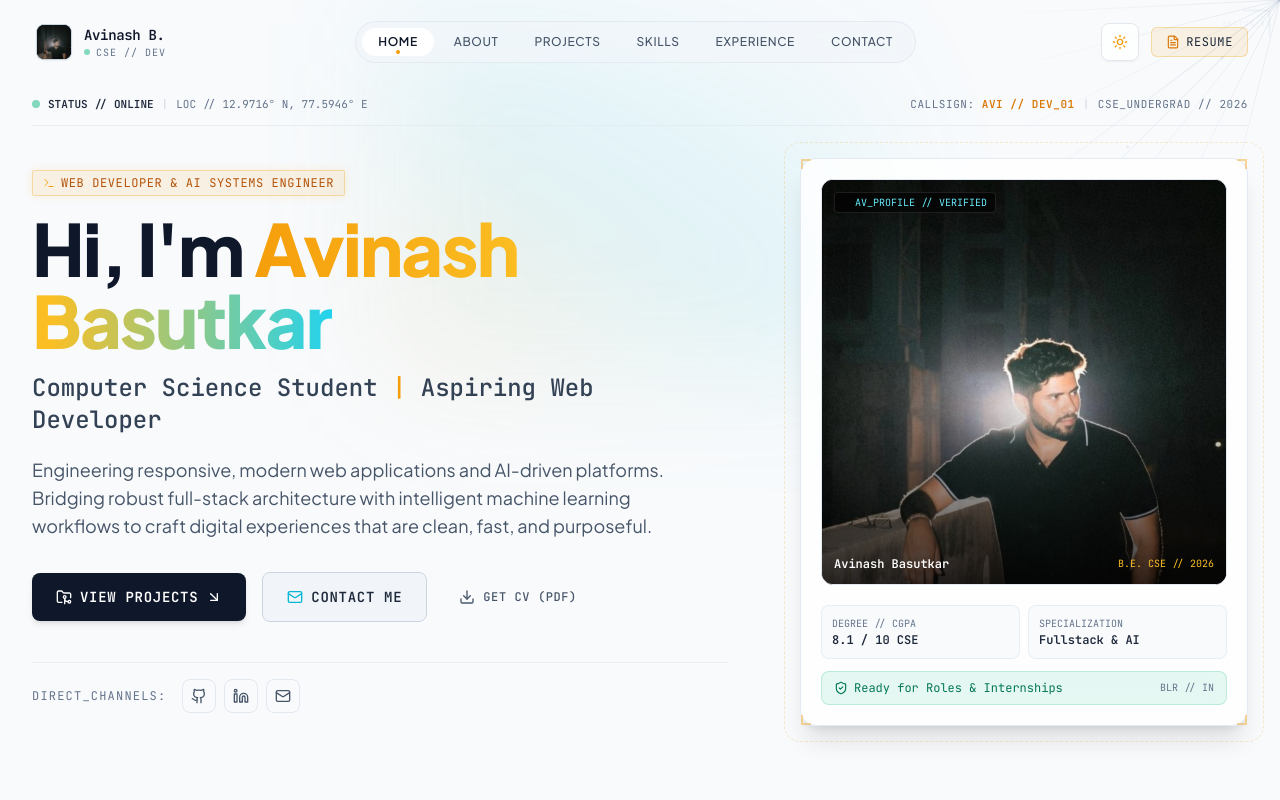
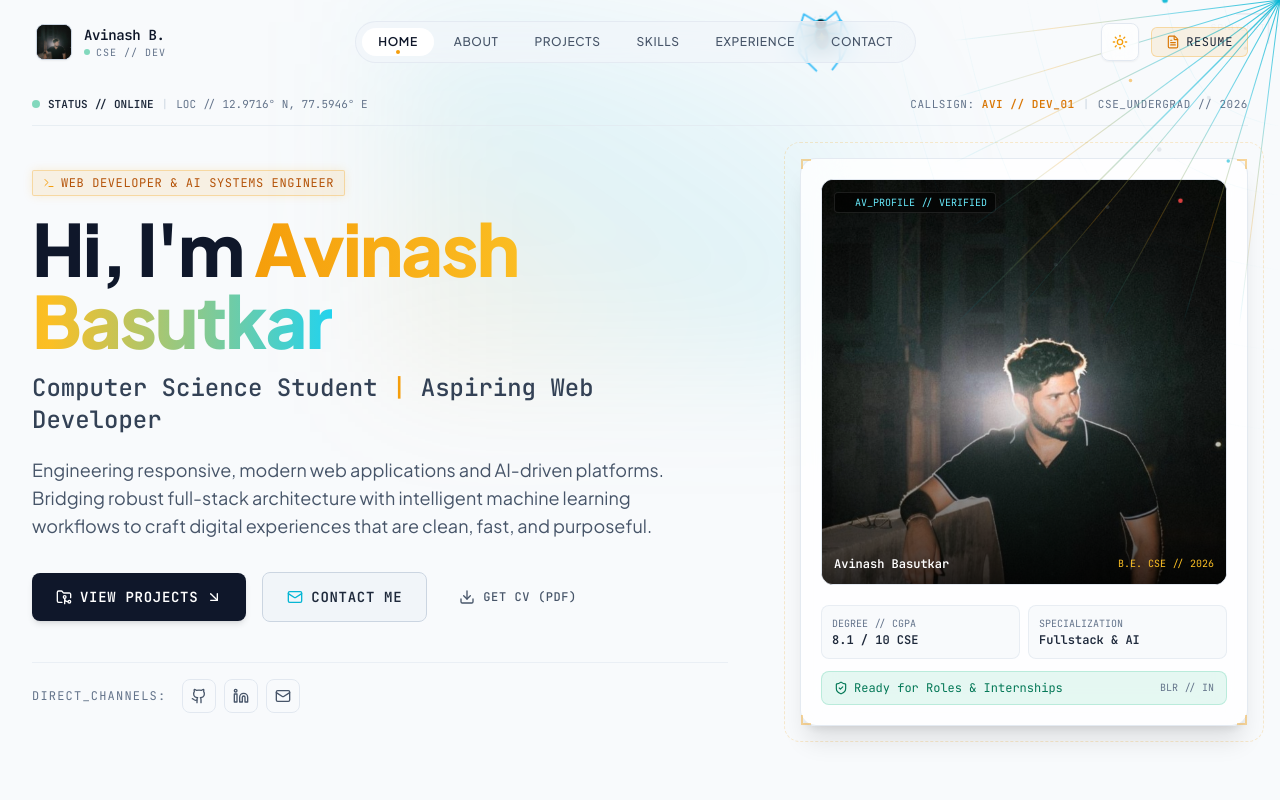
Before and after one commit to avibasutkar/avifolio, a React (Vite) app: page / in a window 1280 px wide. Shown: the top 800 px of the page. Built offline with nearby package versions, Linux system fonts and the light colour scheme.

Commit message:
Add hanging spider dangling from the top-right corner Spider-Man web

```diff
--- a/src/components/Hero.tsx
+++ b/src/components/Hero.tsx
@@ -16,8 +16,8 @@ export const Hero: React.FC = () => {
       id="home"
       className="relative min-h-[92vh] flex items-center justify-center pt-24 pb-16 overflow-hidden"
     >
-      {/* Spider-Man Inspired Web Pattern - Upper Right Corner */}
-      <SpiderWeb className="z-0" />
+      {/* Spider-Man Inspired Web Pattern with Hanging Spider - Upper Right Corner */}
+      <SpiderWeb className="z-20" />
 
       {/* Subtle Tactical Grid Background */}
       <div className="absolute inset-0 pointer-events-none bg-grid-pattern-light dark:bg-grid-pattern opacity-60 [mask-image:radial-gradient(ellipse_60%_50%_at_50%_45%,#000_70%,transparent_100%)]" />
--- a/src/components/SpiderWeb.tsx
+++ b/src/components/SpiderWeb.tsx
@@ -1,122 +1,370 @@
-import React from 'react';
+import React, { useState } from 'react';
 
 interface SpiderWebProps {
   className?: string;
 }
 
 export const SpiderWeb: React.FC<SpiderWebProps> = ({ className = '' }) => {
+  const [isHovered, setIsHovered] = useState(false);
+
   return (
     <div
       aria-hidden="true"
-      className={`absolute top-0 right-0 pointer-events-none select-none overflow-hidden transition-opacity duration-700 ${className}`}
+      className={`absolute top-0 right-0 pointer-events-auto select-none overflow-visible transition-opacity duration-700 ${className}`}
       style={{
-        width: 'min(420px, 90vw)',
-        height: 'min(420px, 90vw)',
+        width: 'min(460px, 92vw)',
+        height: 'min(460px, 92vw)',
       }}
+      onMouseEnter={() => setIsHovered(true)}
+      onMouseLeave={() => setIsHovered(false)}
     >
       <svg
         viewBox="0 0 400 400"
         fill="none"
         xmlns="http://www.w3.org/2000/svg"
-        className="w-full h-full text-slate-400/25 dark:text-cyan-400/20 group-hover:dark:text-cyan-400/35 transition-colors duration-500"
+        className="w-full h-full overflow-visible"
       >
         <defs>
-          <radialGradient id="webGradient" cx="100%" cy="0%" r="100%" fx="100%" fy="0%">
-            <stop offset="0%" stopColor="currentColor" stopOpacity="0.85" />
-            <stop offset="45%" stopColor="currentColor" stopOpacity="0.45" />
-            <stop offset="85%" stopColor="currentColor" stopOpacity="0.12" />
-            <stop offset="100%" stopColor="currentColor" stopOpacity="0" />
+          {/* Web Glow Gradient */}
+          <radialGradient id="spidyWebGrad" cx="100%" cy="0%" r="100%" fx="100%" fy="0%">
+            <stop offset="0%" stopColor="#06b6d4" stopOpacity="0.85" />
+            <stop offset="35%" stopColor="#06b6d4" stopOpacity="0.45" />
+            <stop offset="70%" stopColor="#f59e0b" stopOpacity="0.25" />
+            <stop offset="95%" stopColor="#06b6d4" stopOpacity="0.08" />
+            <stop offset="100%" stopColor="#06b6d4" stopOpacity="0" />
           </radialGradient>
-          <filter id="webGlow" x="-20%" y="-20%" width="140%" height="140%">
-            <feGaussianBlur stdDeviation="1" result="blur" />
+
+          {/* Hanging Silk Strand Gradient */}
+          <linearGradient id="spidySilkGrad" x1="0%" y1="0%" x2="0%" y2="100%">
+            <stop offset="0%" stopColor="#06b6d4" stopOpacity="0.2" />
+            <stop offset="40%" stopColor="#38bdf8" stopOpacity="0.7" />
+            <stop offset="100%" stopColor="#ef4444" stopOpacity="0.9" />
+          </linearGradient>
+
+          {/* Spider Body Gradient */}
+          <linearGradient id="spiderBodyGrad" x1="0%" y1="0%" x2="100%" y2="100%">
+            <stop offset="0%" stopColor="#1e293b" />
+            <stop offset="60%" stopColor="#0f172a" />
+            <stop offset="100%" stopColor="#e11d48" />
+          </linearGradient>
+
+          {/* Red Spider Glow Filter */}
+          <filter id="spiderGlow" x="-50%" y="-50%" width="200%" height="200%">
+            <feGaussianBlur stdDeviation="2.5" result="blur" />
             <feComposite in="SourceGraphic" in2="blur" operator="over" />
           </filter>
         </defs>
 
-        {/* Outer subtle glow circle */}
-        <circle cx="400" cy="0" r="320" stroke="url(#webGradient)" strokeWidth="0.5" strokeDasharray="3 6" opacity="0.4" />
+        <style>
+          {`
+            @keyframes pendulumSwing {
+              0% {
+                transform: rotate(4.5deg);
+              }
+              50% {
+                transform: rotate(-4.5deg);
+              }
+              100% {
+                transform: rotate(4.5deg);
+              }
+            }
 
-        {/* Primary Radial Strands (originating from top right corner 400,0) */}
-        <line x1="400" y1="0" x2="0" y2="400" stroke="url(#webGradient)" strokeWidth="1" />
-        <line x1="400" y1="0" x2="30" y2="280" stroke="url(#webGradient)" strokeWidth="0.8" />
-        <line x1="400" y1="0" x2="100" y2="380" stroke="url(#webGradient)" strokeWidth="0.8" />
-        <line x1="400" y1="0" x2="200" y2="400" stroke="url(#webGradient)" strokeWidth="0.8" />
-        <line x1="400" y1="0" x2="300" y2="400" stroke="url(#webGradient)" strokeWidth="0.8" />
-        <line x1="400" y1="0" x2="0" y2="200" stroke="url(#webGradient)" strokeWidth="0.8" />
-        <line x1="400" y1="0" x2="0" y2="100" stroke="url(#webGradient)" strokeWidth="0.8" />
-        <line x1="400" y1="0" x2="0" y2="300" stroke="url(#webGradient)" strokeWidth="0.8" />
-        <line x1="400" y1="0" x2="0" y2="20" stroke="url(#webGradient)" strokeWidth="0.8" />
+            @keyframes spiderClimbBob {
+              0%, 100% {
+                transform: translateY(0px);
+              }
+              50% {
+                transform: translateY(6px);
+              }
+            }
 
-        {/* Concentric Web Arcs (Tier 1 - closest to corner) */}
+            @keyframes pulseEye {
+              0%, 100% {
+                opacity: 0.85;
+                filter: drop-shadow(0 0 2px #ef4444);
+              }
+              50% {
+                opacity: 1;
+                filter: drop-shadow(0 0 6px #f43f5e);
+              }
+            }
+
+            .spidy-pendulum {
+              transform-origin: 300px 0px;
+              animation: pendulumSwing 4.5s ease-in-out infinite;
+              will-change: transform;
+            }
+
+            .spidy-bob {
+              animation: spiderClimbBob 3s ease-in-out infinite;
+              will-change: transform;
+            }
+
+            .spidy-eye-pulse {
+              animation: pulseEye 2s ease-in-out infinite;
+            }
+
+            @media (prefers-reduced-motion: reduce) {
+              .spidy-pendulum, .spidy-bob, .spidy-eye-pulse {
+                animation: none !important;
+              }
+            }
+          `}
+        </style>
+
+        {/* ======================================================== */}
+        {/* SPIDER-MAN CORNER WEB STRUCTURE                         */}
+        {/* ======================================================== */}
+        <g className="text-slate-400/25 dark:text-cyan-400/25 transition-colors duration-500">
+          {/* Subtle Outer Radius Frame */}
+          <circle cx="400" cy="0" r="360" stroke="url(#spidyWebGrad)" strokeWidth="0.5" strokeDasharray="3 7" opacity="0.4" />
+          <circle cx="400" cy="0" r="280" stroke="url(#spidyWebGrad)" strokeWidth="0.5" strokeDasharray="2 5" opacity="0.3" />
+
+          {/* Primary Radial Structural Anchor Strands (Origin 400, 0) */}
+          <line x1="400" y1="0" x2="0" y2="400" stroke="url(#spidyWebGrad)" strokeWidth="1.2" />
+          <line x1="400" y1="0" x2="20" y2="280" stroke="url(#spidyWebGrad)" strokeWidth="0.9" />
+          <line x1="400" y1="0" x2="80" y2="380" stroke="url(#spidyWebGrad)" strokeWidth="0.9" />
+          <line x1="400" y1="0" x2="180" y2="400" stroke="url(#spidyWebGrad)" strokeWidth="0.9" />
+          <line x1="400" y1="0" x2="280" y2="400" stroke="url(#spidyWebGrad)" strokeWidth="0.9" />
+          <line x1="400" y1="0" x2="350" y2="400" stroke="url(#spidyWebGrad)" strokeWidth="0.9" />
+          <line x1="400" y1="0" x2="0" y2="200" stroke="url(#spidyWebGrad)" strokeWidth="0.9" />
+          <line x1="400" y1="0" x2="0" y2="120" stroke="url(#spidyWebGrad)" strokeWidth="0.9" />
+          <line x1="400" y1="0" x2="0" y2="50" stroke="url(#spidyWebGrad)" strokeWidth="0.9" />
+
+          {/* Concentric Drooping Spider-Man Web Arcs */}
+          {/* Tier 1 - closest to the ceiling corner */}
           <path
-          d="M 330 0 Q 330 35 345 55 Q 365 70 400 70"
-          stroke="url(#webGradient)"
-          strokeWidth="0.75"
+            d="M 350 0 Q 355 25 370 42 Q 385 50 400 50"
+            stroke="url(#spidyWebGrad)"
+            strokeWidth="0.8"
             fill="none"
           />
 
           {/* Tier 2 */}
           <path
-          d="M 270 0 Q 275 60 300 95 Q 335 125 400 130"
-          stroke="url(#webGradient)"
-          strokeWidth="0.75"
+            d="M 300 0 Q 310 50 338 85 Q 368 105 400 110"
+            stroke="url(#spidyWebGrad)"
+            strokeWidth="0.85"
             fill="none"
           />
 
           {/* Tier 3 */}
           <path
-          d="M 210 0 Q 220 85 255 140 Q 305 185 400 190"
-          stroke="url(#webGradient)"
-          strokeWidth="0.75"
+            d="M 240 0 Q 255 75 295 130 Q 350 165 400 170"
+            stroke="url(#spidyWebGrad)"
+            strokeWidth="0.85"
             fill="none"
           />
 
           {/* Tier 4 */}
           <path
-          d="M 150 0 Q 165 115 210 185 Q 275 245 400 250"
-          stroke="url(#webGradient)"
-          strokeWidth="0.75"
+            d="M 180 0 Q 200 105 250 180 Q 320 225 400 235"
+            stroke="url(#spidyWebGrad)"
+            strokeWidth="0.8"
             fill="none"
           />
 
           {/* Tier 5 */}
           <path
-          d="M 90 0 Q 110 145 165 230 Q 240 305 400 310"
-          stroke="url(#webGradient)"
+            d="M 120 0 Q 145 138 205 230 Q 285 295 400 305"
+            stroke="url(#spidyWebGrad)"
             strokeWidth="0.75"
             fill="none"
           />
 
-        {/* Tier 6 - outer web span */}
+          {/* Tier 6 */}
           <path
-          d="M 30 0 Q 55 175 120 275 Q 210 365 400 370"
-          stroke="url(#webGradient)"
-          strokeWidth="0.65"
+            d="M 60 0 Q 90 170 155 280 Q 250 360 400 375"
+            stroke="url(#spidyWebGrad)"
+            strokeWidth="0.7"
             fill="none"
           />
 
-        {/* Subtle Geometric Web Intersection Nodes */}
-        <circle cx="345" cy="55" r="1.5" fill="currentColor" opacity="0.6" />
-        <circle cx="300" cy="95" r="1.5" fill="currentColor" opacity="0.6" />
-        <circle cx="255" cy="140" r="1.5" fill="currentColor" opacity="0.6" />
-        <circle cx="210" cy="185" r="1.5" fill="currentColor" opacity="0.6" />
-        <circle cx="165" cy="230" r="1.5" fill="currentColor" opacity="0.6" />
-        <circle cx="120" cy="275" r="1.5" fill="currentColor" opacity="0.6" />
+          {/* Spiderweb Geometric Nodes / Droplets */}
+          <circle cx="370" cy="42" r="1.5" fill="currentColor" opacity="0.7" />
+          <circle cx="338" cy="85" r="1.7" fill="currentColor" opacity="0.7" />
+          <circle cx="295" cy="130" r="2" fill="currentColor" opacity="0.8" />
+          <circle cx="250" cy="180" r="1.8" fill="currentColor" opacity="0.7" />
+          <circle cx="205" cy="230" r="1.6" fill="currentColor" opacity="0.6" />
+          <circle cx="155" cy="280" r="1.5" fill="currentColor" opacity="0.5" />
 
-        {/* Tactical HUD Corner Accent framing the web motif */}
-        <path d="M 390 10 L 390 35" stroke="currentColor" strokeWidth="1.5" opacity="0.5" />
-        <path d="M 365 10 L 390 10" stroke="currentColor" strokeWidth="1.5" opacity="0.5" />
+          {/* Additional Intersection Nodes */}
+          <circle cx="355" cy="140" r="1.5" fill="#06b6d4" opacity="0.6" />
+          <circle cx="270" cy="70" r="1.5" fill="#f59e0b" opacity="0.5" />
+
+          {/* Tactical Corner Framing Overlay */}
+          <path d="M 390 12 L 390 38" stroke="currentColor" strokeWidth="1.5" opacity="0.6" />
+          <path d="M 362 12 L 390 12" stroke="currentColor" strokeWidth="1.5" opacity="0.6" />
           <text
-          x="345"
-          y="25"
+            x="340"
+            y="26"
             fill="currentColor"
             fontSize="7"
-          fontFamily="monospace"
-          opacity="0.4"
+            fontFamily="'Chakra Petch', monospace"
+            opacity="0.5"
+            letterSpacing="1.5"
+          >
+            SPIDY_NET // SECTOR_01
+          </text>
+        </g>
+
+        {/* ======================================================== */}
+        {/* HANGING SPIDER-MAN SPIDER & SILK THREAD                  */}
+        {/* Anchored at (300, 0) and hanging down gracefully         */}
+        {/* ======================================================== */}
+        <g
+          className={`spidy-pendulum cursor-pointer transition-all duration-300 ${
+            isHovered ? 'scale-105' : ''
+          }`}
+          style={{ transformOrigin: '300px 0px' }}
+        >
+          {/* Glowing Silk Thread */}
+          <line
+            x1="300"
+            y1="0"
+            x2="300"
+            y2="175"
+            stroke="url(#spidySilkGrad)"
+            strokeWidth="1.2"
+            strokeDasharray="4 1"
+          />
+
+          {/* Anchor node on top strand */}
+          <circle cx="300" cy="0" r="2.5" fill="#06b6d4" opacity="0.9" />
+
+          {/* Dangling Silk Node at Spider Attachment */}
+          <circle cx="300" cy="175" r="2" fill="#ef4444" opacity="0.9" />
+
+          {/* Hanging Spider Container with subtle bobbing motion */}
+          <g
+            className="spidy-bob"
+            transform="translate(300, 195)"
+            filter={isHovered ? 'url(#spiderGlow)' : undefined}
+          >
+            {/* SPIDER LEGS (8 Articulated Legs: 4 Left, 4 Right) */}
+            <g
+              stroke={isHovered ? '#f43f5e' : '#38bdf8'}
+              strokeWidth="1.6"
+              strokeLinecap="round"
+              strokeLinejoin="round"
+              fill="none"
+              className="transition-colors duration-300"
+              opacity="0.95"
+            >
+              {/* Pair 1: Front Legs reaching downwards */}
+              {/* Left Front Leg */}
+              <path d="M -3 -8 L -14 -16 L -18 -6 L -16 6" />
+              {/* Right Front Leg */}
+              <path d="M 3 -8 L 14 -16 L 18 -6 L 16 6" />
+
+              {/* Pair 2: Middle-Front Legs */}
+              {/* Left Middle-Front */}
+              <path d="M -4 -4 L -18 -8 L -23 4 L -19 16" />
+              {/* Right Middle-Front */}
+              <path d="M 4 -4 L 18 -8 L 23 4 L 19 16" />
+
+              {/* Pair 3: Middle-Rear Legs */}
+              {/* Left Middle-Rear */}
+              <path d="M -4 2 L -19 4 L -21 16 L -15 26" />
+              {/* Right Middle-Rear */}
+              <path d="M 4 2 L 18 4 L 21 16 L 15 26" />
+
+              {/* Pair 4: Rear Legs extending up towards the silk thread */}
+              {/* Left Rear Leg */}
+              <path d="M -3 6 L -15 14 L -14 26 L -7 34" />
+              {/* Right Rear Leg */}
+              <path d="M 3 6 L 15 14 L 14 26 L 7 34" />
+            </g>
+
+            {/* SPIDER BODY */}
+            {/* Abdomen (Tapered oval lower body) */}
+            <ellipse
+              cx="0"
+              cy="6"
+              rx="6.5"
+              ry="9.5"
+              fill="url(#spiderBodyGrad)"
+              stroke={isHovered ? '#ef4444' : '#06b6d4'}
+              strokeWidth="1.2"
+              className="transition-colors duration-300"
+            />
+
+            {/* Cephalothorax (Upper chest/head) */}
+            <ellipse
+              cx="0"
+              cy="-6"
+              rx="5"
+              ry="4.5"
+              fill="#0f172a"
+              stroke={isHovered ? '#ef4444' : '#06b6d4'}
+              strokeWidth="1"
+            />
+
+            {/* Iconic Spider-Man Arachnid Symbol on Abdomen */}
+            <path
+              d="M 0 1 L -2.5 5 L 0 9 L 2.5 5 Z"
+              fill={isHovered ? '#ef4444' : '#f59e0b'}
+              opacity="0.9"
+              className="transition-colors duration-300"
+            />
+            <line x1="-4" y1="5" x2="4" y2="5" stroke={isHovered ? '#ef4444' : '#f59e0b'} strokeWidth="0.8" />
+            <line x1="-3" y1="7" x2="3" y2="7" stroke={isHovered ? '#ef4444' : '#f59e0b'} strokeWidth="0.8" />
+
+            {/* Glowing Spider Eyes (Spider-Man Angled Eyes) */}
+            <g className="spidy-eye-pulse">
+              {/* Left Eye */}
+              <polygon
+                points="-3.2,-8.5 -1.2,-7 -2,-5.5"
+                fill={isHovered ? '#ffffff' : '#ef4444'}
+              />
+              {/* Right Eye */}
+              <polygon
+                points="3.2,-8.5 1.2,-7 2,-5.5"
+                fill={isHovered ? '#ffffff' : '#ef4444'}
+              />
+            </g>
+
+            {/* Micro Tactical Crosshair Indicator over Spider */}
+            <circle
+              cx="0"
+              cy="0"
+              r="13"
+              stroke="#06b6d4"
+              strokeWidth="0.5"
+              strokeDasharray="2 3"
+              opacity={isHovered ? '0.7' : '0.3'}
+              className="transition-opacity duration-300"
+            />
+
+            {/* Interactive Tooltip Pill on Hover */}
+            {isHovered && (
+              <g transform="translate(0, 42)">
+                <rect
+                  x="-38"
+                  y="-8"
+                  width="76"
+                  height="16"
+                  rx="4"
+                  fill="#080c14"
+                  stroke="#ef4444"
+                  strokeWidth="0.8"
+                />
+                <text
+                  x="0"
+                  y="3"
+                  textAnchor="middle"
+                  fill="#ffffff"
+                  fontSize="7"
+                  fontFamily="'Chakra Petch', monospace"
+                  fontWeight="bold"
                   letterSpacing="1"
                 >
-          SECTOR_01
+                  SPIDY_BOT // ACTIVE
                 </text>
+              </g>
+            )}
+          </g>
+        </g>
       </svg>
     </div>
   );
```
Also changed, not shown: vercel.json, 1 other file (tests, documents, lock files or other folders). Lines whose indentation alone changed are shown as unchanged.
